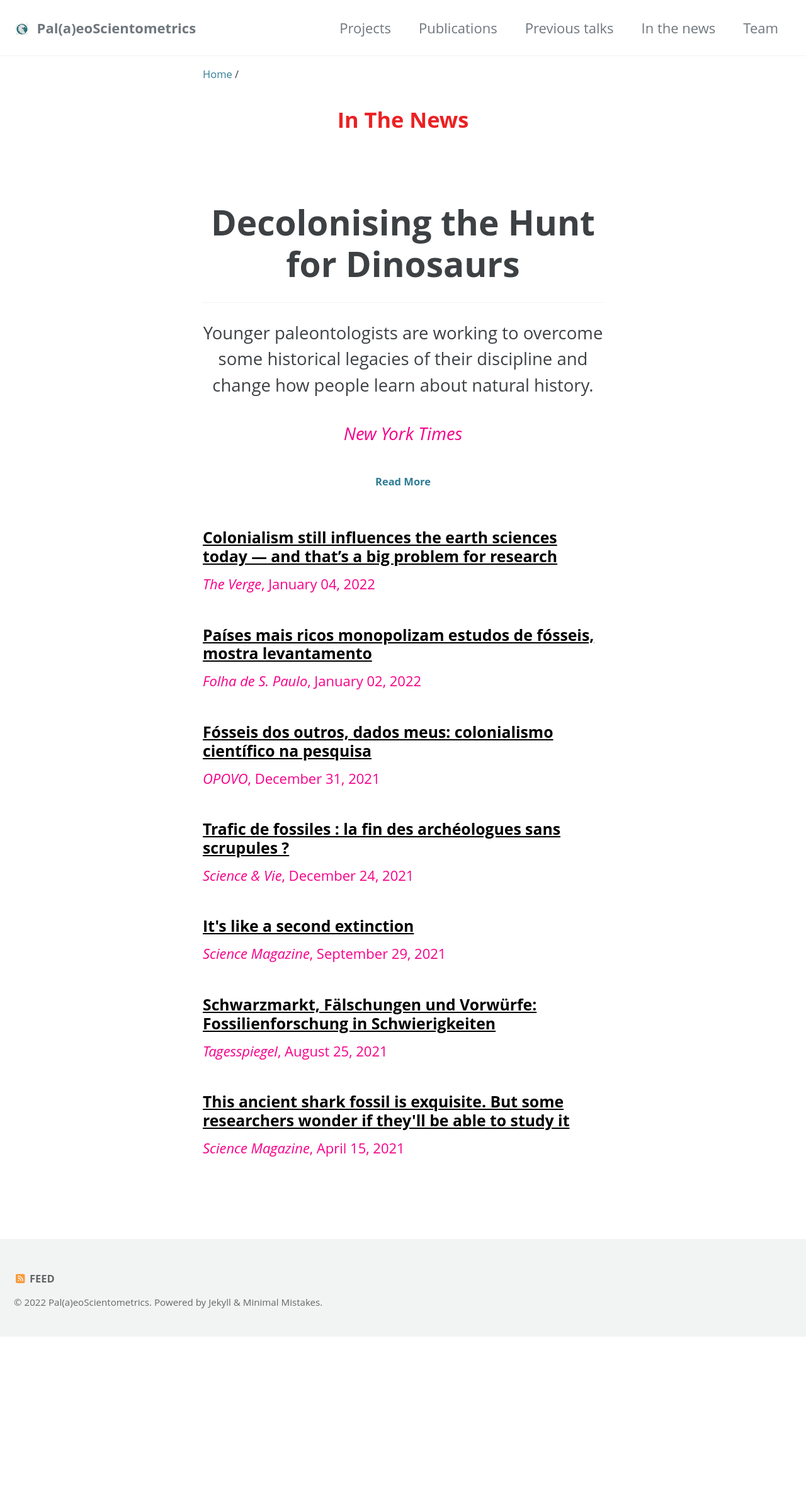
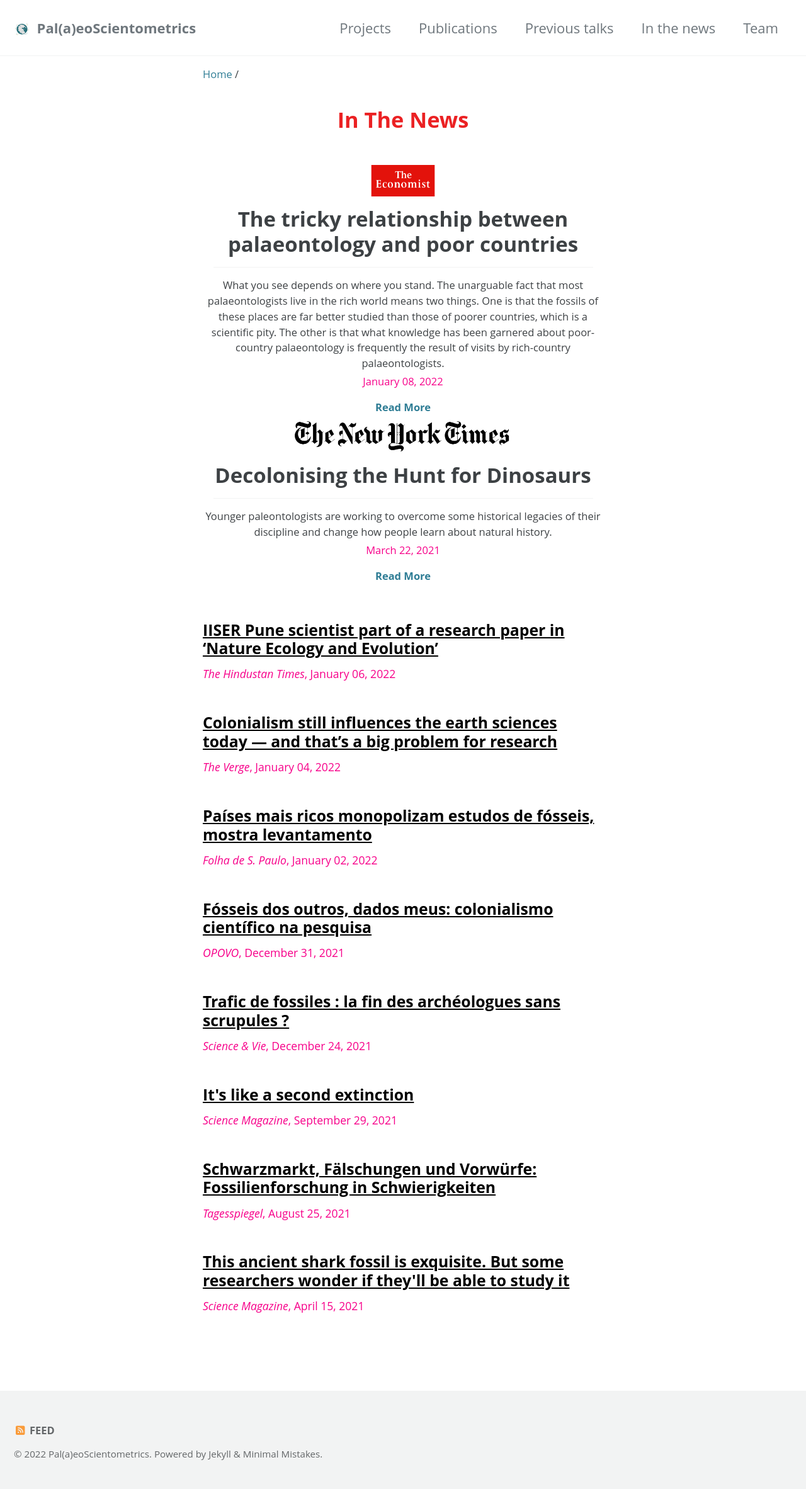
Before and after one commit to paleoscientometric/paleoscientometric.github.io, a Jekyll site: the page built from _pages/media.md, in a window 1280 px wide. Shown: the whole page at 63% size. Built offline with Jekyll 4.4.1, drawn with Linux system fonts in a browser that asks for light colours; cached includes are drawn as plain includes; nearby versions of some CDN libraries; a style sheet for code colours, icons or effects is not loaded; before the commit the page ends 2123 px from its top, so only the background shows below that.

Commit message:
news page updated

```diff
--- a/_data/news.yml
+++ b/_data/news.yml
@@ -1,10 +1,23 @@
 main:
+  - title    : "The tricky relationship between palaeontology and poor countries"
+    excerpt      : "What you see depends on where you stand. The unarguable fact that most palaeontologists live in the rich world means two things. One is that the fossils of these places are far better studied than those of poorer countries, which is a scientific pity. The other is that what knowledge has been garnered about poor-country palaeontology is frequently the result of visits by rich-country palaeontologists."
+    outlet: The Economist
+    date: "January 08, 2022"
+    url: "https://www.economist.com/science-and-technology/the-tricky-relationship-between-palaeontology-and-poor-countries/21807013"
+    logo: "/assets/images/economist_logo.png"
   - title    : "Decolonising the Hunt for Dinosaurs"
     excerpt      : "Younger paleontologists are working to overcome some historical legacies of their discipline and change how people learn about natural history."
     outlet: New York Times
+    date: "March 22, 2021"
     url: "https://www.nytimes.com/2021/03/22/science/dinosaurs-fossils-colonialism.html"
+    logo: "/assets/images/nyt_logo.png"
 
 sub:
+  - title: "IISER Pune scientist part of a research paper in ‘Nature Ecology and Evolution’"
+    date: "January 06, 2022"
+    outlet: "The Hindustan Times"
+    url: "https://www.hindustantimes.com/cities/pune-news/iiser-pune-scientist-part-of-a-research-paper-in-nature-ecology-and-evolution-101641491074744.html"
+
   - title: "Colonialism still influences the earth sciences today — and that’s a big problem for research"
     date: "January 04, 2022"
     outlet: "The Verge"
--- a/_pages/media.md
+++ b/_pages/media.md
@@ -2,16 +2,20 @@
 layout: single
 permalink: /media/
 ---
-<section class="blog-cat mt-5 pb-5">
-	<div class="container mb-5">
+
+<section class="blog-cat">
+	<div class="container">
 		<div class="text-center container-less resources-feed-heading">
-			<h1 class="in-news h3 text-red font-italic">In The News</h1>
+			<h1 class="in-news h3 text-red font-italic" style="margin:0 0 1.5em;">In The News</h1>
       {% for news in site.data.news.main %}
-			<h2 class="news-feed-heading h1 lead">{{ news.title }}</h2>
-			<p class="news-heading-intro h4 font-italic pt-3 font-weight-normal">{{ news.excerpt}}</p>
-      <p class="news-heading-intro text-pink"><em>{{news.outlet}}</em></p>
-			<a class="btn btn-primary text-white mt-3" href="{{news.url}}" target="_blank">Read More</a>
-        {% endfor %}
+			<img src="{{news.logo}}" alt="{{news.outlet}}" style="height:50px">
+
+			<h2 class="news-feed-heading" style="margin:0.5em;">{{ news.title }}</h2>
+			<p class="news-heading-intro h4 font-italic pt-3 font-weight-normal" style="margin:0.25em;">{{ news.excerpt}}</p>
+      <p class="news-heading-intro text-pink" style="margin:0 0 0.5em;">{{news.date}}</p>
+			<a class="btn btn-primary text-white mt-3" href="{{news.url}}" target="_blank" style="margin:0;">Read More</a>
+			<br>
+        {% endfor%}
 		</div>
 	</div>
   {% for news in site.data.news.sub %}
@@ -24,7 +28,7 @@ permalink: /media/
 					</h3>
 				</div>
 				<div class="col-md-2">
-					<p class="m-0 text-pink text-uppercase"><em>{{news.outlet}}</em>, {{news.date}}</p>
+					<p class="m-0 text-pink text-uppercase" style="font-size:0.8em;"><em>{{news.outlet}}</em>, {{news.date}}</p>
 				</div>
 			</div>
 		</div>
--- a/_sass/news.scss
+++ b/_sass/news.scss
@@ -5,11 +5,11 @@
     color: #f7008a!important;
 }
 .news-feed-heading {
-    font-size: 2.5rem !important;
+    font-size: 1.5rem !important;
 }
 
 .news-heading-intro {
-    font-size: 1.25rem!important;
+    font-size: 0.75rem!important;
 }
 .text-black {
   color: #000 !important;
```
Also changed, not shown: assets/images/economist_logo.png (added), assets/images/nyt_logo.png (added).
